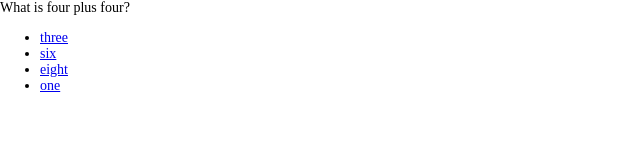
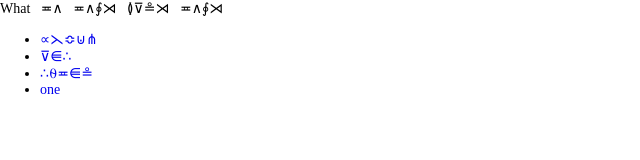
Before and after one commit to sz-piotr/alien-millionaire, a website built with webpack: page src/index.html in a window 1280 px wide. Shown: the whole page, without its empty margins (0-640 px from the left). Built offline with nearby package versions, Linux system fonts and the light colour scheme.

Commit message:
implement question translation

```diff
--- a/src/app/language/index.js
+++ b/src/app/language/index.js
@@ -1,4 +1,18 @@
 import translations from './translations'
-export default translations
 
-console.log(translations)
+export { translations }
+
+// TODO: not eat question marks
+export function translate(word, knownWords) {
+  const normalized = /[\w']+/.exec(word)[0].toLowerCase()
+  if(knownWords && knownWords.indexOf(normalized) !== -1) {
+    return word
+  }
+  return translations[normalized]
+}
+
+export function translateSentence(sentence, knownWords) {
+  return sentence.split(' ')
+    .map(word => translate(word, knownWords))
+    .join(' ')
+}
--- a/src/app/language/translations.js
+++ b/src/app/language/translations.js
@@ -15,11 +15,11 @@ questions.split(/\s/)
   .map(word => /[\w']+/.exec(word)[0].toLowerCase())
   .forEach(word => {
     if(!(word in translations)) {
-      translations[word] = translate(word)
+      translations[word] = generateTranslation(word)
     }
   })
 
-function translate(word) {
+function generateTranslation(word) {
   return word.split('')
     .map(char => wheelSet.getMapped(char))
     .join('')
--- a/src/app/main.js
+++ b/src/app/main.js
@@ -8,14 +8,17 @@ const isFirstTime = false // !storage.getItem('playedIntro')
 if(isFirstTime) {
   playIntro(root)
 } else {
-  runQuiz(
-    {
-      difficultyLvl: 4,
-      questionsCount: 5,
-      intervalLengthMultiplier: 2,
-      knownWords: []
-    },
-    points => alert('NOPE!' + points),
-    () => alert('WOOOOHOOOO, mama is proud')
-  )
+  runQuiz({
+    difficultyLvl: 4,
+    questionsCount: 5,
+    intervalLengthMultiplier: 2,
+    knownWords: [
+      'what',
+      'one',
+      'two',
+      'red'
+    ],
+    onFailure: points => alert('NOPE!' + points),
+    onSuccess: () => alert('WOOOOHOOOO, mama is proud')
+  })
 }
--- a/src/app/quiz.js
+++ b/src/app/quiz.js
@@ -1,25 +1,26 @@
 import quizHtml from './quiz.html'
 import questionsDb from './questions'
+import { translateSentence } from './language'
 
-export function runQuiz(config, onFailure, onSuccess) {
+export function runQuiz(config) {
   const gameState = {
     currentQuestion: 0,
     questions: pickQuestions(questionsDb, config)
   }
-  initQuiz(config, index => onSelectAnswer(gameState, index, onFailure, onSuccess))
-  renderQuestion(gameState.questions[0])
+  initQuiz(config, index => onSelectAnswer(gameState, index, config))
+  renderQuestion(gameState.questions[0], config.knownWords)
 }
 
-function onSelectAnswer(gameState, index, onFailure, onSuccess) {
+function onSelectAnswer(gameState, index, config) {
   if (gameState.questions[gameState.currentQuestion].answers[index].correct) {
     gameState.currentQuestion++
     if (gameState.currentQuestion === gameState.questions.length) {
-      onSuccess()
+      config.onSuccess()
     } else {
-      renderQuestion(gameState.questions[gameState.currentQuestion])
+      renderQuestion(gameState.questions[gameState.currentQuestion], config.knownWords)
     }
   } else {
-    onFailure(gameState.currentQuestion)
+    config.onFailure(gameState.currentQuestion)
   }
 }
 
@@ -40,11 +41,11 @@ function createAnswerElement(onClick) {
   return li
 }
 
-function renderQuestion({ text, answers }) {
-  document.getElementById("quiz-question").innerHTML = text
+function renderQuestion({ text, answers }, knownWords) {
+  document.getElementById("quiz-question").innerHTML = translateSentence(text, knownWords)
   const answerElements = document.querySelectorAll('#quiz-answers a')
   answers.forEach((answer, index) =>
-    answerElements[index].innerHTML = answer.text
+    answerElements[index].innerHTML = translateSentence(answer.text, knownWords)
   )
 }
 
--- a/src/styles/main.css
+++ b/src/styles/main.css
@@ -17,3 +17,11 @@ body,
 html {
   font-size: 14px;
 }
+
+body {
+  word-spacing: 0.5em;
+}
+
+a {
+  text-decoration: none;
+}
```
